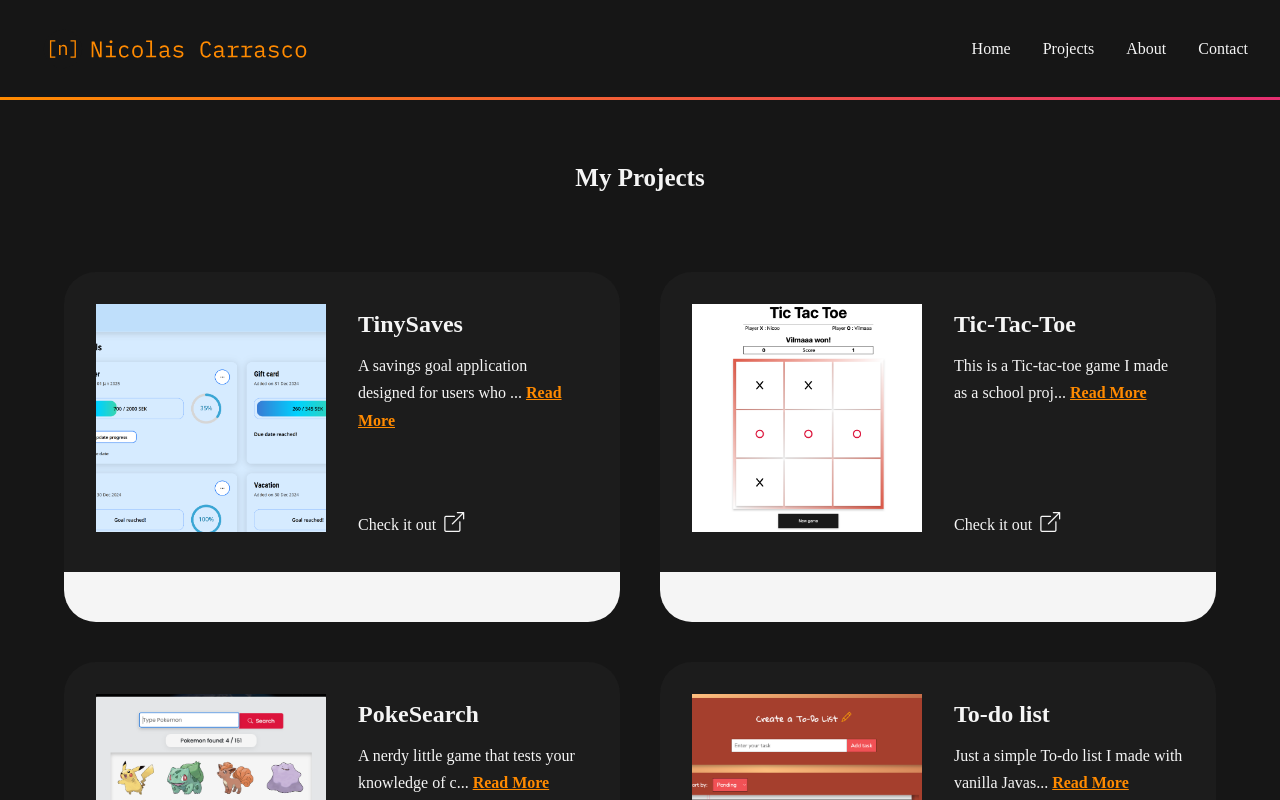
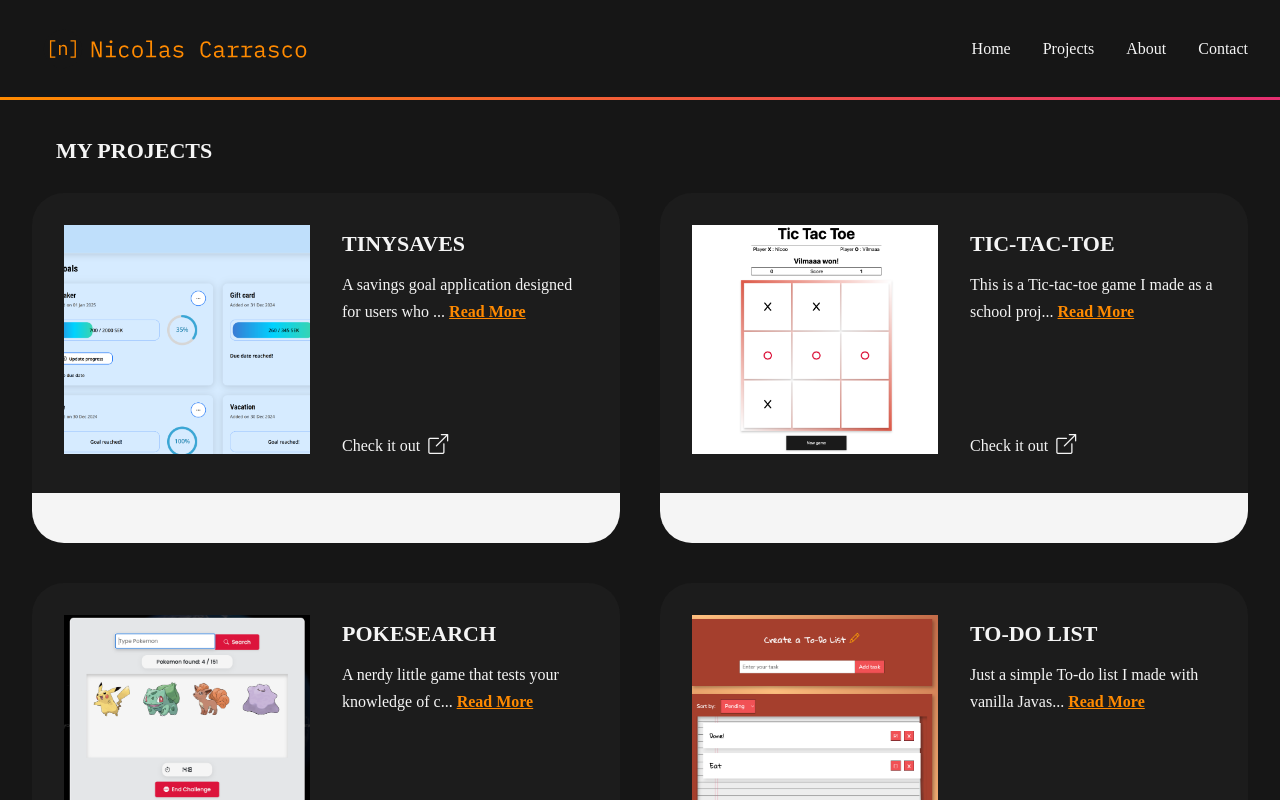
Before and after one commit to Niccar95/Portfolio-React, a React (Vite) app: page /projects in a window 1280 px wide. Shown: the top 800 px of the page. Built offline with nearby package versions, Linux system fonts and the light colour scheme; some icons are missing; a web font is replaced by a local one.

Commit message:
adjustments to headings

```diff
--- a/src/pages/Projects.tsx
+++ b/src/pages/Projects.tsx
@@ -40,8 +40,8 @@ const Projects = () => {
 
   return (
     <>
+      <h2 className="projectsPageHeading">My Projects</h2>
       <section className="content">
-        <h1>My Projects</h1>
         <div className="projectsContainer">
           <ProjectList projects={currentProjects} />
         </div>
--- a/src/styles/index.scss
+++ b/src/styles/index.scss
@@ -30,7 +30,11 @@ a:hover {
 
 h1 {
   font-size: 25px;
-  line-height: 1.1;
+}
+
+h2 {
+  font-size: 22px;
+  text-transform: uppercase;
 }
 
 .logoContainer {
@@ -43,8 +47,6 @@ h1 {
     height: 80px;
     width: 350px;
   }
-
-
 
   .logo {
     object-fit: cover;
@@ -74,6 +76,10 @@ main {
   padding: 2em;
   margin-top: 100px;
 
+  .projectsPageHeading {
+    margin-bottom: 1.5rem;
+    margin-left: 1.5rem;
+  }
 }
 
 .content {
@@ -86,7 +92,6 @@ main {
   gap: 2rem;
 
   @include desktop() {
-    padding: 2rem;
     justify-content: start;
     gap: 5rem;
 
```
